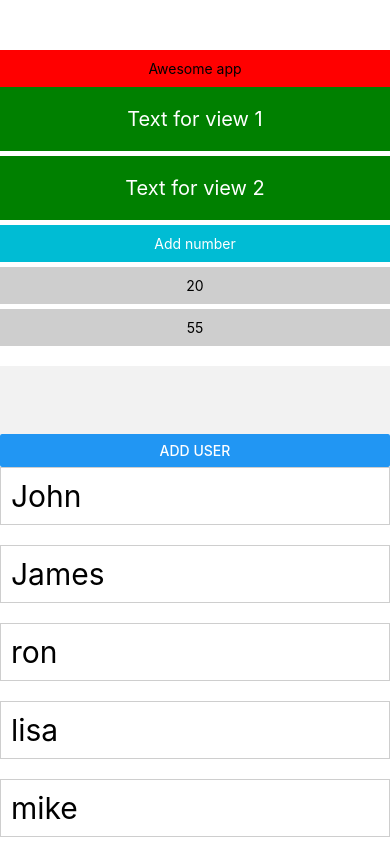
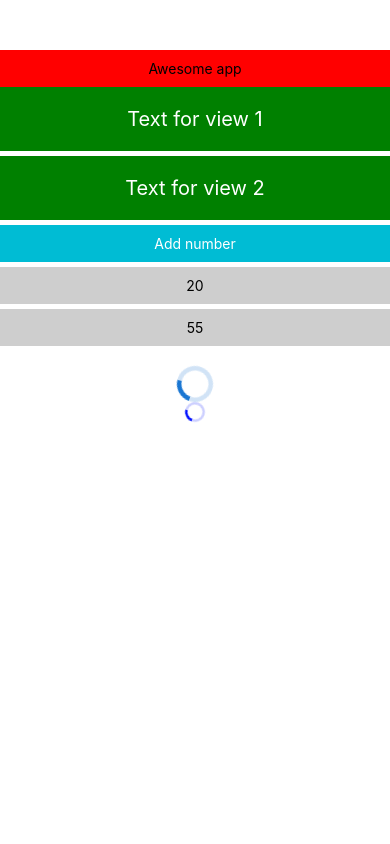
Before and after one commit to kaushalchaudhary/01_udemy_myapp, a React Native app: screen / in a window 390 px wide. Built offline with nearby package versions, Linux system fonts and the light colour scheme.

Commit message:
08 Activity indicator

```diff
--- a/App.js
+++ b/App.js
@@ -1,5 +1,5 @@
 import React,{ useState, useEffect } from 'react';
-import { Text, View, StyleSheet,ScrollView } from 'react-native';
+import { Text, View, StyleSheet,ScrollView,ActivityIndicator } from 'react-native';
 
 import Nav from './src/nav';
 import Generate from './src/generate';
@@ -57,7 +57,11 @@
           items={random}
           remove={(pos)=>onItemRemove(pos)}
         />
-        <Inputs/>
+        {/* <Inputs/> */}
+        <ActivityIndicator animating={false}/>
+        <ActivityIndicator size="large"/>
+        <ActivityIndicator size="small" color="#000fff"/>
+
       </ScrollView>
     </View>
   )
```
